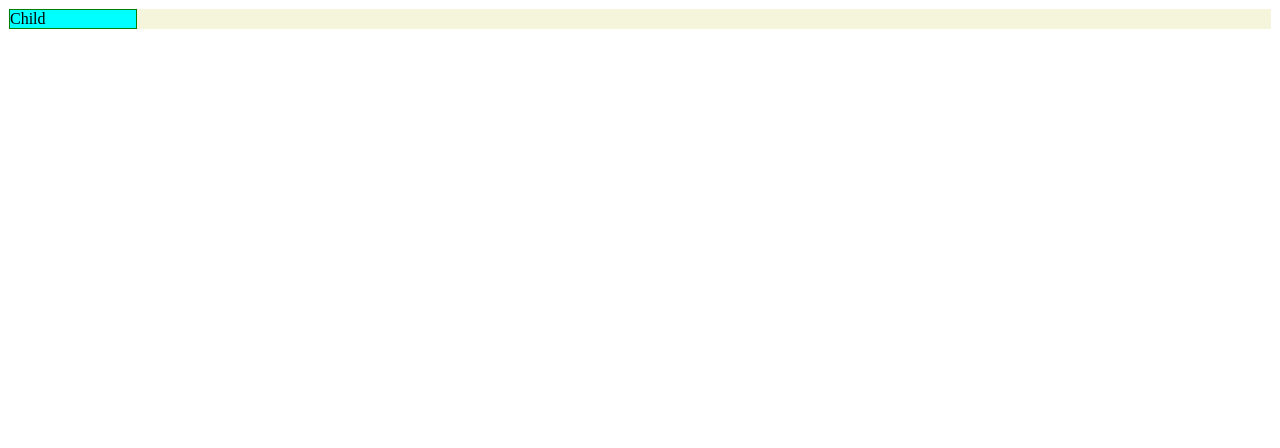
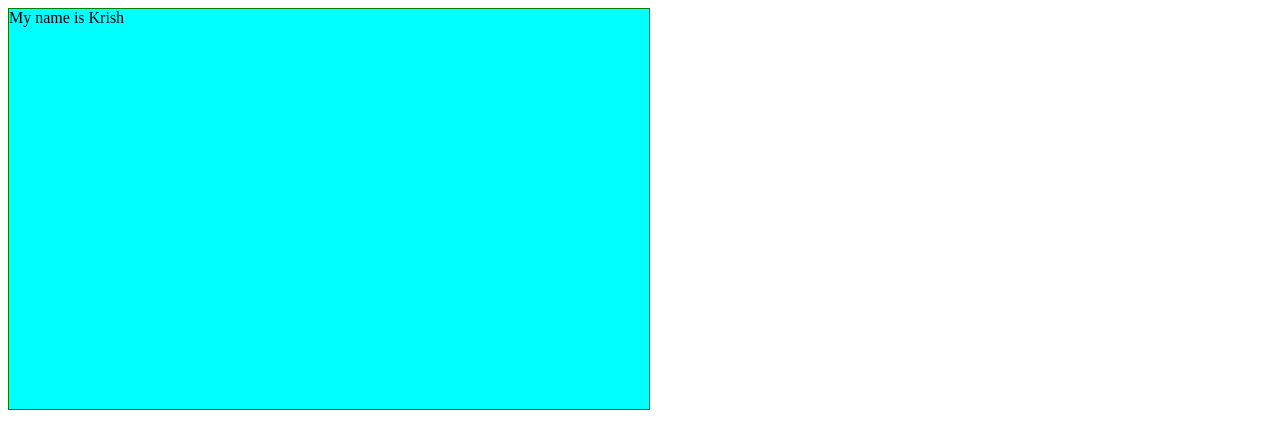
Before and after one commit to Krishrajput1107/MERN-Stack, a plain HTML site: page lecture18/index.html in a window 1280 px wide. Drawn offline with Linux system fonts and the light colour scheme.

Commit message:
Update index.html

```diff
--- a/lecture18/index.html
+++ b/lecture18/index.html
@@ -10,7 +10,7 @@
             width: 10%;
         } */
 
-        .parent{
+        /* .parent{
             border: 1px solid white;
             background-color: beige;
         }
@@ -18,6 +18,17 @@
             border: 1px solid green;
             background-color: aqua;
             width: 10%;
+        } */
+         /* .box1{
+            border: 1px solid green;
+            background-color: aqua;
+            font-size: 50px;
+         } */
+         .box1{
+            border: 1px solid green;
+            background-color: aqua;
+            height: 50vh;
+            width: 50vw;
         }
 
     </style>
@@ -26,10 +37,14 @@
     <!-- <div class="box">
         Welcome to Codehelp
     </div> -->
-    <div class="parent">
+    <!-- <div class="parent">
         <div class="child">
             Child
         </div>
+    </div> -->
+
+    <div class="box1">
+        My name is Krish
     </div>
 </body>
 </html>
```
